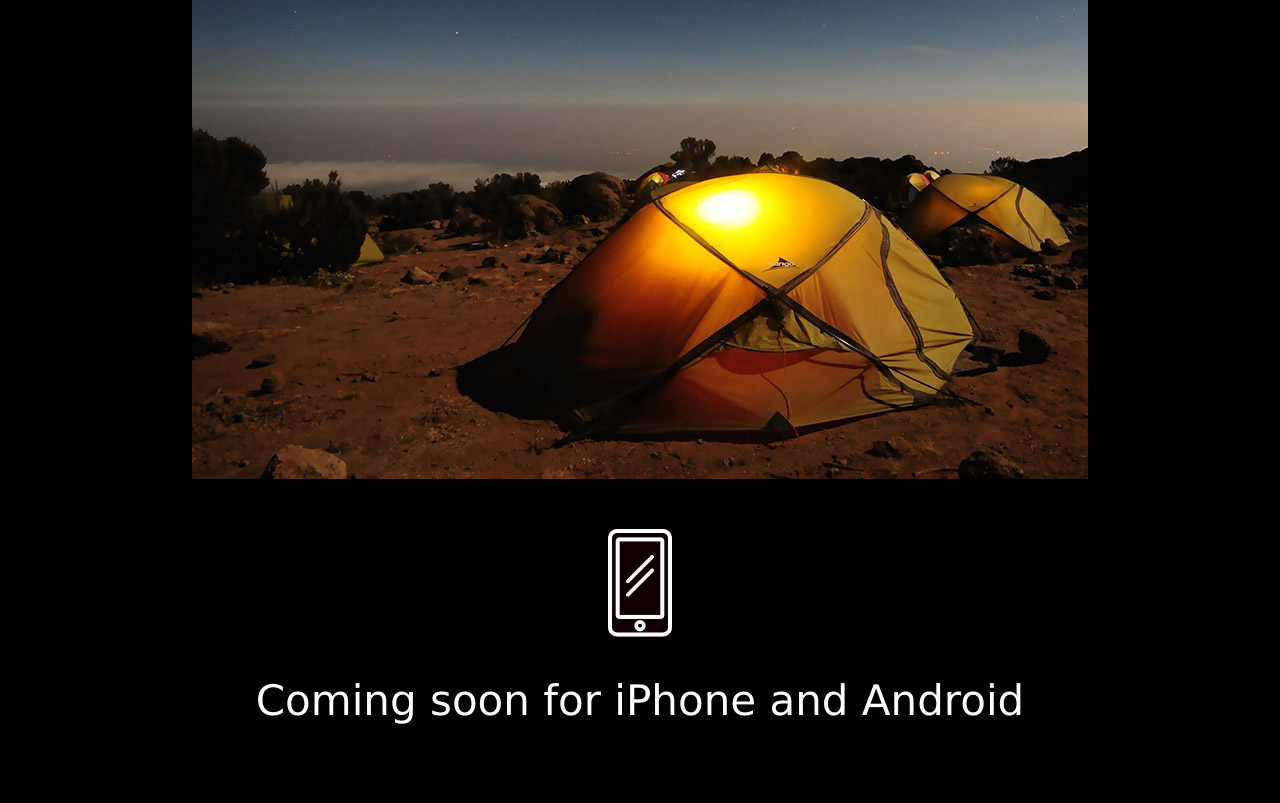
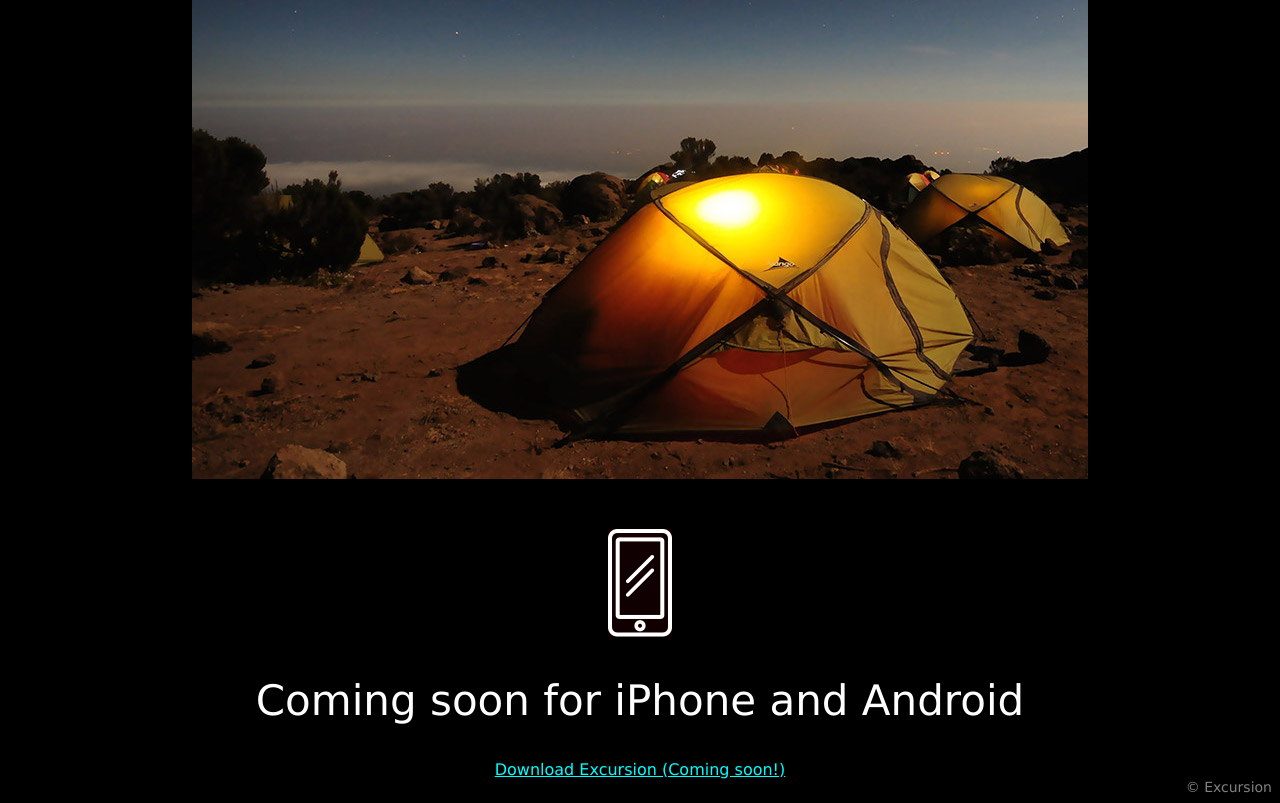
Before and after one commit to jdelphia/excursions-2, a plain HTML site: page index.html in a window 1280 px wide. Shown: the part 1145-1948 px from the top of the page. Before the commit the page ends 1905 px from the top, so only its background shows below. Drawn offline with Linux system fonts and the light colour scheme.

Commit message:
final changes

```diff
--- a/CSS/Styles.css
+++ b/CSS/Styles.css
@@ -19,3 +19,6 @@ html {
     display: block;
     margin: auto;
     margin-bottom: 50px;}
+    footer {
+      color: gray; text-align: right; font-size: 14px; margin-right: auto;
+    }
--- a/index.html
+++ b/index.html
@@ -9,7 +9,7 @@
 
     <div id="download">
       <a href="download">Download Excursion (Coming soon!)</a>
-      </div
+    </div>
 
     <div>
         <p>
@@ -25,10 +25,9 @@
 
     <img src="CSS/Resources/icon.png" width="64px" height="108px" </img>
     <h2> Coming soon for iPhone and Android</h2>
-
-
-
-
-
+    <div id="download">
+      <a href="download">Download Excursion (Coming soon!)</a>
+    </div>
+<footer>&copy; Excursion </footer>
  </body>
 </html>
```
